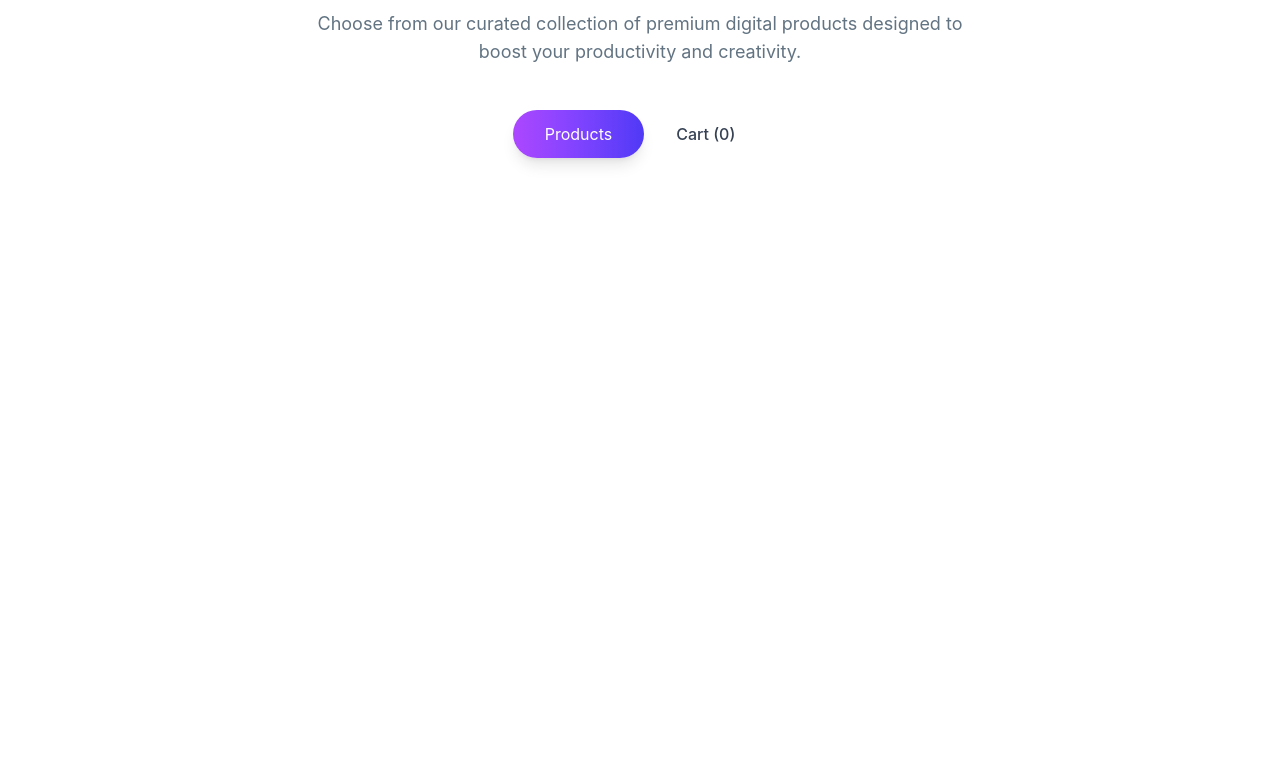
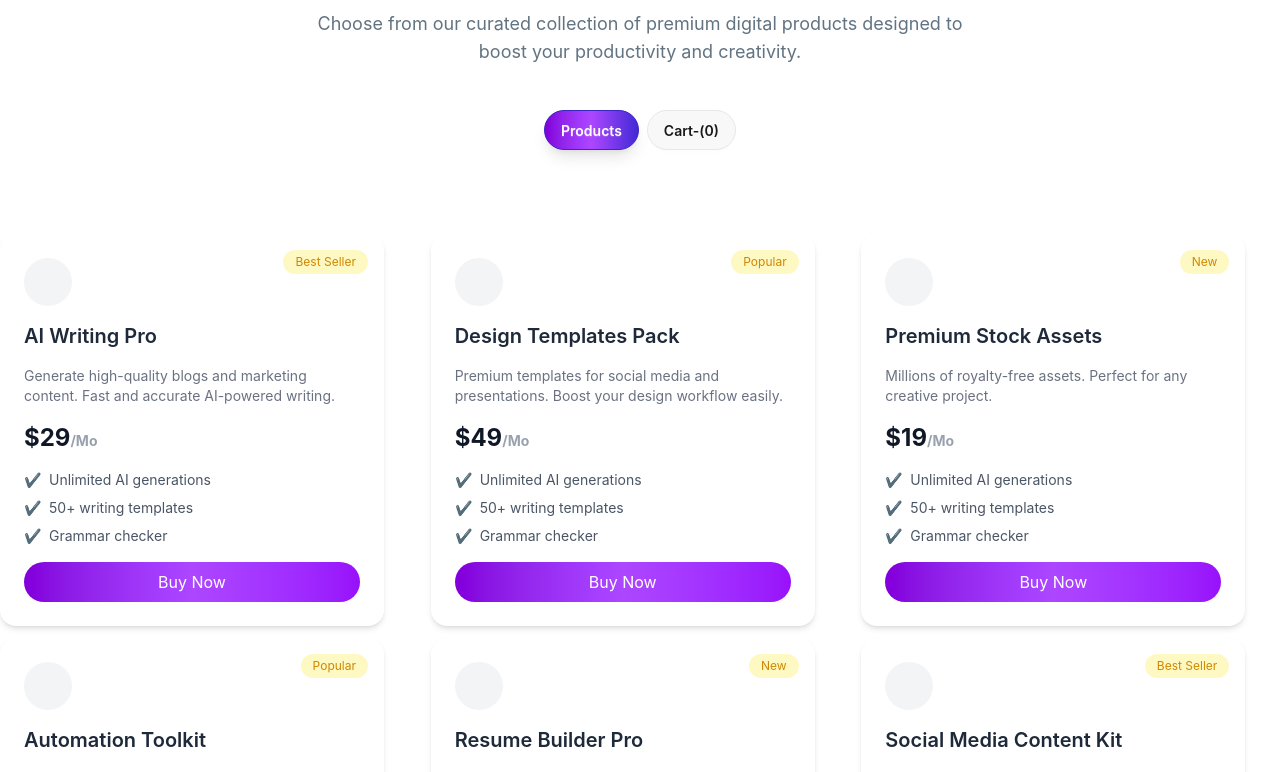
Before and after one commit to abdulkarim70/Assignment-06, a React (Vite) app: page / in a window 1280 px wide. Shown: the part 1204-1976 px from the top of the page. Before the commit the page ends 1446 px from the top, so only its background shows below. Built offline with nearby package versions, Linux system fonts and the light colour scheme.

Commit message:
Data loaded from json and card dynamically updated

```diff
--- /dev/null
+++ b/public/data.json
@@ -0,0 +1,92 @@
+[
+  {
+    "id": 1,
+    "name": "AI Writing Pro",
+    "description": "Generate high-quality blogs and marketing content.\nFast and accurate AI-powered writing.",
+    "price": 29,
+    "period": "monthly",
+    "tag": "Best Seller",
+    "tagType": "best-seller",
+    "features": [
+      "Unlimited AI generations",
+      "50+ writing templates",
+      "Grammar checker"
+    ],
+    "icon": "https://fakeimg.pl/64x64/?text=AI"
+  },
+  {
+    "id": 2,
+    "name": "Design Templates Pack",
+    "description": "Premium templates for social media and presentations.\nBoost your design workflow easily.",
+    "price": 49,
+    "period": "one-time",
+    "tag": "Popular",
+    "tagType": "popular",
+    "features": [
+      "2000+ templates",
+      "Monthly updates",
+      "Commercial license"
+    ],
+    "icon": "https://fakeimg.pl/64x64/?text=Design"
+  },
+  {
+    "id": 3,
+    "name": "Premium Stock Assets",
+    "description": "Millions of royalty-free assets.\nPerfect for any creative project.",
+    "price": 19,
+    "period": "monthly",
+    "tag": "New",
+    "tagType": "new",
+    "features": [
+      "10M+ assets",
+      "Commercial use",
+      "No attribution"
+    ],
+    "icon": "https://fakeimg.pl/64x64/?text=Stock"
+  },
+  {
+    "id": 4,
+    "name": "Automation Toolkit",
+    "description": "Automate repetitive tasks easily.\nSave time and increase productivity.",
+    "price": 79,
+    "period": "monthly",
+    "tag": "Popular",
+    "tagType": "popular",
+    "features": [
+      "50+ automations",
+      "API access",
+      "Custom workflows"
+    ],
+    "icon": "https://fakeimg.pl/64x64/?text=Auto"
+  },
+  {
+    "id": 5,
+    "name": "Resume Builder Pro",
+    "description": "Create professional resumes quickly.\nOptimized for ATS systems.",
+    "price": 15,
+    "period": "one-time",
+    "tag": "New",
+    "tagType": "new",
+    "features": [
+      "100+ templates",
+      "ATS optimization",
+      "Export to PDF"
+    ],
+    "icon": "https://fakeimg.pl/64x64/?text=Resume"
+  },
+  {
+    "id": 6,
+    "name": "Social Media Content Kit",
+    "description": "Create engaging social media content.\nAll-in-one toolkit for creators.",
+    "price": 39,
+    "period": "monthly",
+    "tag": "Best Seller",
+    "tagType": "best-seller",
+    "features": [
+      "5000+ assets",
+      "Scheduler included",
+      "Analytics dashboard"
+    ],
+    "icon": "https://fakeimg.pl/64x64/?text=Social"
+  }
+]
--- a/src/App.jsx
+++ b/src/App.jsx
@@ -1,11 +1,17 @@
 import Banner from "./Components/Banner"
 import Navbar from "./Components/Navbar"
 import PremiumSection from "./Components/PremiumSection"
+import PricingCard from "./Components/PricingCard"
 import Stat from "./Components/Stat"
+import { Suspense } from "react"
 
+const loadData=async()=>{
+  const res= await fetch('/data.json')
+  return res.json()
+}
 
 function App() {
-
+const promiseData=loadData()
 
   return (
     < >
@@ -13,6 +19,8 @@ function App() {
    <Banner/>
    <Stat/>
    <PremiumSection/>
+  <Suspense fallback={<p>Data loading....</p>}> <PricingCard promiseData={promiseData}/></Suspense>
+
     </>
   )
 }
--- /dev/null
+++ b/src/Components/Card.jsx
@@ -0,0 +1,55 @@
+import React from 'react';
+
+const Card = ({card}) => {
+    return (
+              <div className="bg-white rounded-2xl shadow-md p-6 max-w-sm space-y-4 relative">
+
+  {/* <!-- Badge --> */}
+  <span className="absolute top-4 right-4 text-xs px-3 py-1 rounded-full bg-yellow-100 text-yellow-600">
+{card.tag}
+  </span>
+
+  {/* <!-- Icon --> */}
+  <div className="w-12 h-12 flex items-center justify-center rounded-full bg-gray-100">
+
+  </div>
+
+
+  <h2 className="text-xl font-semibold text-gray-800">
+    {card.name}
+  </h2>
+
+
+  <p className="text-gray-500 text-sm">
+    {card.description}
+  </p>
+
+
+  <h3 className="text-2xl font-bold text-gray-900">
+    ${card.price}<span className="text-sm text-gray-400">/Mo</span>
+  </h3>
+
+
+  <ul className="space-y-2 text-sm text-gray-600">
+    <li className="flex items-center gap-2">
+      <span className="text-green-500">✔</span> Unlimited AI generations
+    </li>
+    <li className="flex items-center gap-2">
+      <span className="text-green-500">✔</span> 50+ writing templates
+    </li>
+    <li className="flex items-center gap-2">
+      <span className="text-green-500">✔</span> Grammar checker
+    </li>
+  </ul>
+
+
+  <button className="w-full py-2 rounded-full text-white bg-gradient-to-r from-purple-700 via-purple-500 to-purple-600 hover:opacity-90 transition">
+    Buy Now
+  </button>
+
+</div>
+
+    );
+};
+
+export default Card;
--- a/src/Components/PremiumSection.jsx
+++ b/src/Components/PremiumSection.jsx
@@ -18,31 +18,13 @@ const PremiumSection = () => {
         </p>
 
 
-        <div className="inline-flex rounded-full p-1">
+        <div className="flex gap-2 items-center justify-center p-1">
 
 
-          <button
-            onClick={() => setActive("products")}
-            className={`px-8 py-3 rounded-full text-[16px]  ${
-              active === "products"
-                ? "bg-gradient-to-r from-purple-500 to-indigo-600 text-white shadow-lg"
-                : "text-gray-700"
-            }`}
-          >
-            Products
-          </button>
+          <button onClick={()=> setActive('products')} className= {active==='products'?"btn btn-primary rounded-full bg-gradient-to-r from-purple-700 via-purple-500 shadow-lg text-[#FFFFFF]":'btn  rounded-full'}>Products</button>
 
 
-          <button
-            onClick={() => setActive("cart")}
-            className={`px-8 py-3 rounded-full font-medium  ${
-              active === "cart"
-                ? "bg-gradient-to-r from-purple-500 to-indigo-600 text-[#FFFFFF] shadow-lg"
-                : "text-gray-700"
-            }`}
-          >
-            Cart (0)
-          </button>
+       <button onClick={()=> setActive('cart')} className= {active==='cart'?"btn btn-primary rounded-full bg-gradient-to-r from-purple-700 via-purple-500 shadow-lg text-[#FFFFFF]":'btn rounded-full'}>Cart-(0)</button>
         </div>
 
       </div>
--- /dev/null
+++ b/src/Components/PricingCard.jsx
@@ -0,0 +1,15 @@
+import React, { use } from 'react';
+import Card from './Card';
+const PricingCard = ({promiseData}) => {
+    const cards=use(promiseData)
+    console.log(cards);
+    return (
+        <div className='flex grid grid-cols-3 gap-3'>
+            {cards.map(card=>
+                <Card card={card}/>
+            )}
+             </div>
+    );
+};
+
+export default PricingCard;
```
Also changed, not shown: 1 other file (tests, documents, lock files or other folders).
